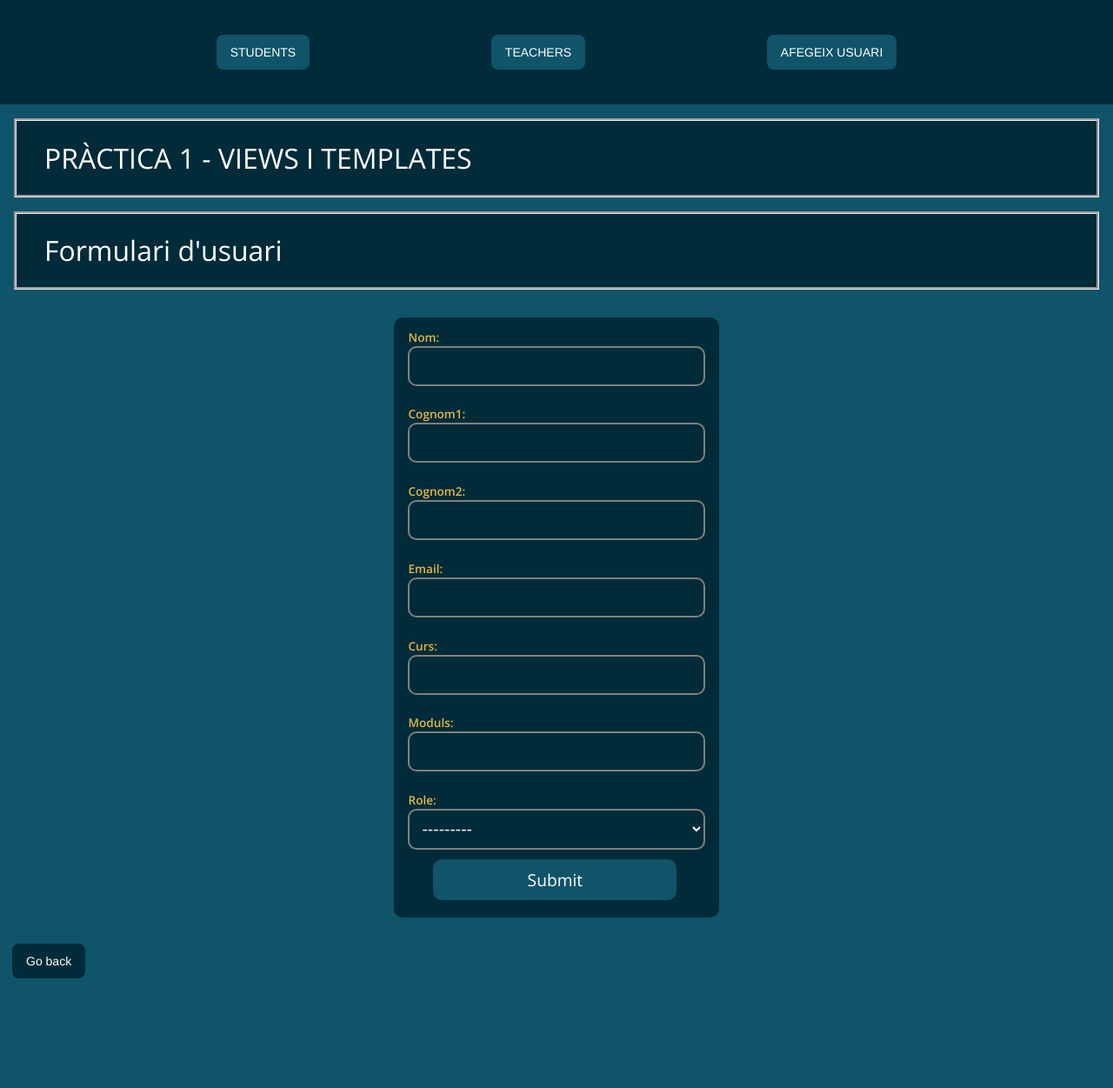
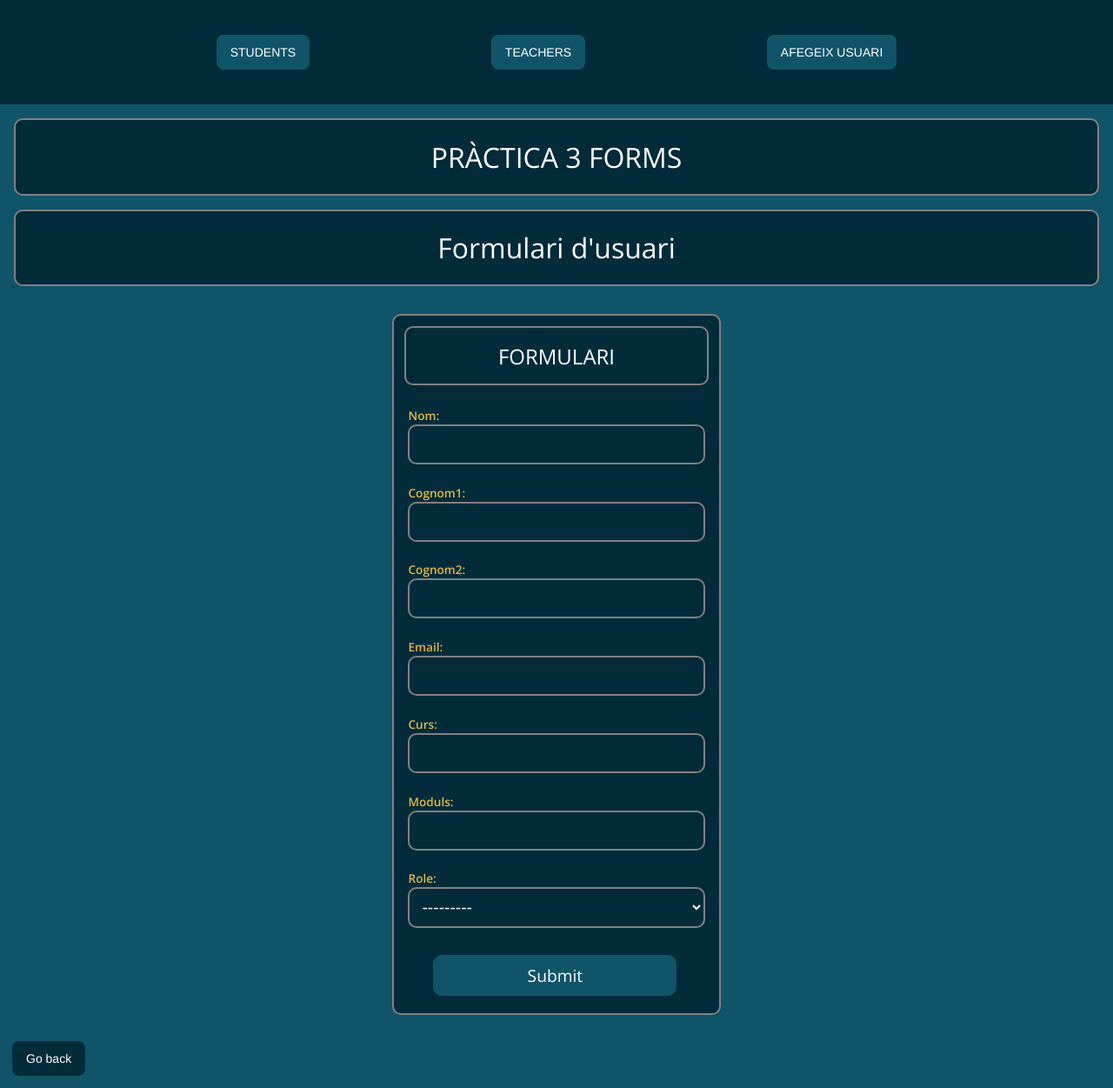
Before and after one commit to Adgar90/M07_UF4, a Django app: page /centre/user-form/ in a window 1280 px wide. Shown: the whole page at 87% size. Before the commit the page ends 1125 px from the top, so only its background shows below. Run offline with Django 4.2, Linux system fonts and the light colour scheme.

Commit message:
modificat styles i templates

```diff
--- a/TIC_BCN_AGP/centre/templates/user_form.html
+++ b/TIC_BCN_AGP/centre/templates/user_form.html
@@ -4,6 +4,7 @@
 <div class="center">
     <form action="" method="POST">
         {% csrf_token %}
+        <h2>FORMULARI</h2>
         {{ form.as_p }}
         <input class="submit" type="submit">
     </form>
--- a/TIC_BCN_AGP/static/styles/index.css
+++ b/TIC_BCN_AGP/static/styles/index.css
@@ -21,8 +21,9 @@ table, form {
   margin: 1em;
 }
 form {
-    width: fit-content;
-    border-radius: 10px;
+  width: fit-content;
+  border-radius: 10px;
+  border: 2px solid grey;
 }
 .center {
     display:flex;
@@ -37,7 +38,7 @@ th {
   text-align: left;
 }
 
-td, h1, p, input, select {
+td, h1, p, input, select, h2 {
   color: #fff;
   font-weight: 400;
   padding: 0.65em 1em;
@@ -82,10 +83,12 @@ a:focus,
 .submit:focus{
   background-color: #F082AC;
 }
-h1 {
+h1, h2 {
   background: #012B39;
   margin: 0.5em;
-  border: groove;
+  border: 2px solid grey;
+  text-align: center;
+  border-radius: 10px;
 }
 .btn {
   background-color: #012B39;
@@ -109,6 +112,7 @@ option {
   width: 75%;
   margin-left: 45px;
   margin-bottom: 20px;
+  margin-top: 20px;
   border: 0px;
 }
 label {
--- a/TIC_BCN_AGP/templates/index.html
+++ b/TIC_BCN_AGP/templates/index.html
@@ -13,7 +13,7 @@
 <body>
 <!-- incloem el header amb include perquè el carregui cada cop que es carrega l'index-->
 {% include "head/header.html" %}
-    <h1>PRÀCTICA 1 - VIEWS I TEMPLATES</h1>
+    <h1>PRÀCTICA 3 FORMS</h1>
     <!-- block content que exten el nostre index i que conté el template de la view que es cridi segons la funció que utilitzem-->
     {% block content %}
 
```
